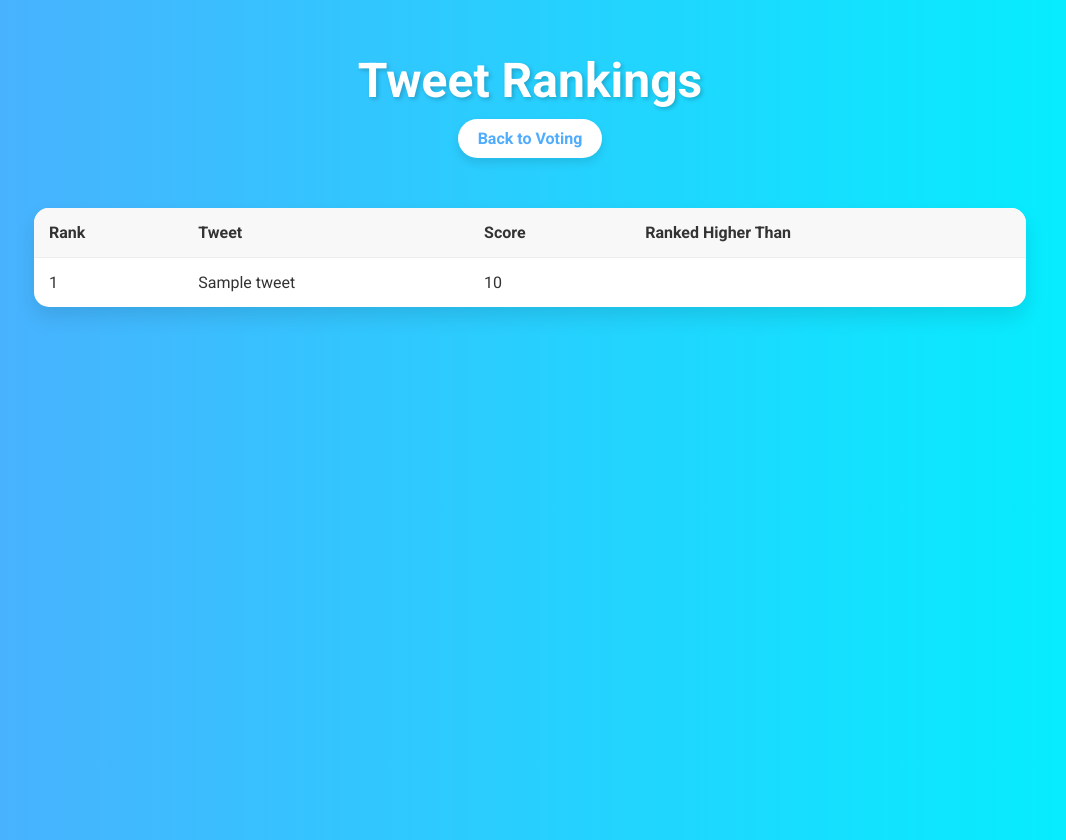
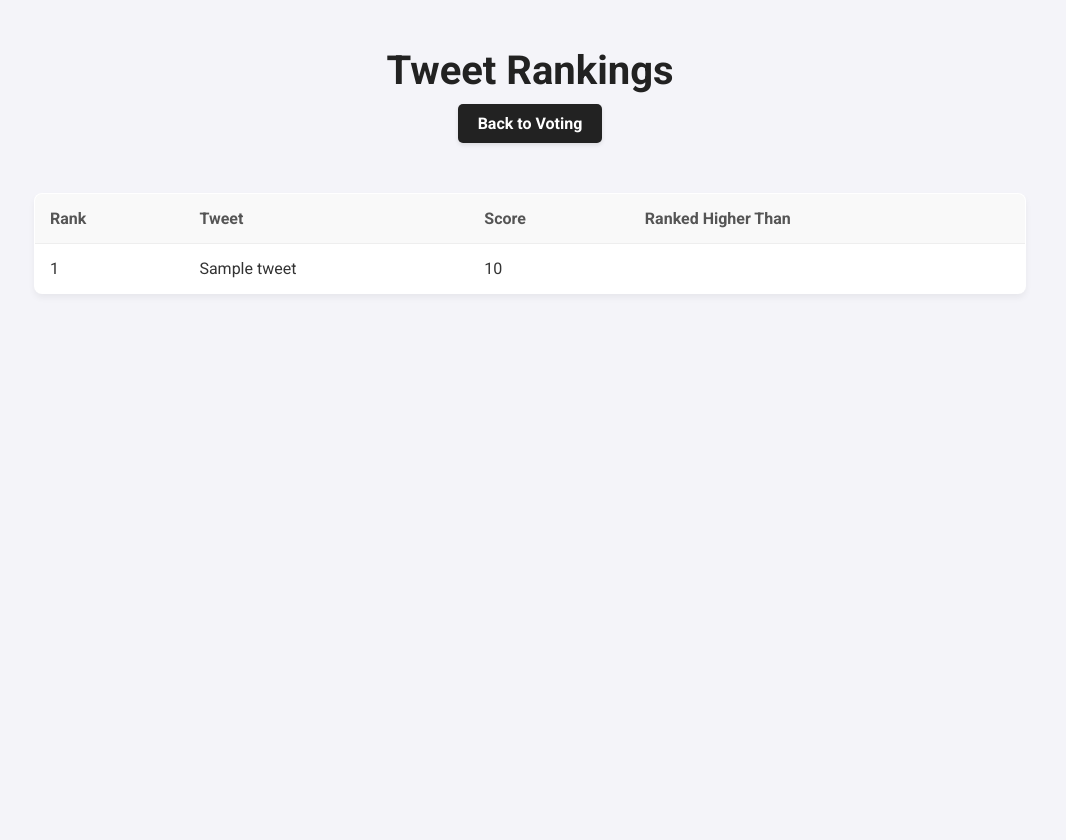
Before and after one commit to dhruv9990/hotornot-qualityscore, a Flask app: template templates/admin.html in a window 1280 px wide. Shown: the whole page, without its empty margins (110-1176 px from the left). Run offline with Flask 3, Linux system fonts and the light colour scheme; the template is opened without the code that fills it: most values are stand-ins (such as "Sample title", 1, 10 or a date in 2020).

Commit message:
Style: Implement black and white theme

```diff
--- a/static/style.css
+++ b/static/style.css
@@ -1,6 +1,6 @@
 body {
     font-family: 'Roboto', sans-serif;
-    background: linear-gradient(to right, #4facfe, #00f2fe);
+    background-color: #f4f4f9;
     color: #333;
     margin: 0;
     padding: 20px;
@@ -11,16 +11,14 @@ body {
 }
 
 h1 {
-    font-size: 3em;
-    color: #fff;
-    text-shadow: 2px 2px 4px rgba(0, 0, 0, 0.2);
+    font-size: 2.5em;
+    color: #222;
     margin-bottom: 10px;
 }
 
 h2 {
-    font-size: 1.5em;
-    color: #fff;
-    text-shadow: 1px 1px 2px rgba(0, 0, 0, 0.2);
+    font-size: 1.2em;
+    color: #666;
     margin-bottom: 40px;
     font-weight: 400;
 }
@@ -36,14 +34,14 @@ h2 {
 
 .tweet {
     background: #fff;
-    border: none;
-    border-radius: 15px;
-    box-shadow: 0 10px 20px rgba(0, 0, 0, 0.1);
+    border: 1px solid #ddd;
+    border-radius: 8px;
+    box-shadow: 0 4px 6px rgba(0, 0, 0, 0.05);
     width: 400px;
     min-height: 150px;
     padding: 25px;
     cursor: pointer;
-    transition: transform 0.3s, box-shadow 0.3s;
+    transition: transform 0.2s, box-shadow 0.2s, border-color 0.2s;
     display: flex;
     align-items: center;
     justify-content: center;
@@ -51,15 +49,15 @@ h2 {
 }
 
 .tweet:hover {
-    transform: translateY(-10px);
-    box-shadow: 0 15px 30px rgba(0, 0, 0, 0.15);
+    transform: translateY(-5px);
+    box-shadow: 0 8px 12px rgba(0, 0, 0, 0.08);
+    border-color: #bbb;
 }
 
 .vs {
-    font-size: 2em;
+    font-size: 1.5em;
     font-weight: bold;
-    color: #fff;
-    text-shadow: 2px 2px 4px rgba(0, 0, 0, 0.2);
+    color: #aaa;
 }
 
 table {
@@ -68,9 +66,10 @@ table {
     margin-top: 30px;
     border-collapse: collapse;
     background: #fff;
-    border-radius: 15px;
+    border-radius: 8px;
     overflow: hidden;
-    box-shadow: 0 10px 20px rgba(0, 0, 0, 0.1);
+    box-shadow: 0 4px 6px rgba(0, 0, 0, 0.05);
+    border: 1px solid #ddd;
 }
 
 th, td {
@@ -80,8 +79,13 @@ th, td {
 }
 
 th {
-    background-color: #f8f8f8;
+    background-color: #f9f9f9;
     font-weight: bold;
+    color: #555;
+}
+
+tr:hover {
+    background-color: #f5f5f5;
 }
 
 tr:last-child td {
@@ -97,16 +101,15 @@ ul {
     display: inline-block;
     margin-bottom: 20px;
     padding: 10px 20px;
-    background: #fff;
-    color: #4facfe;
+    background: #222;
+    color: #fff;
     text-decoration: none;
-    border-radius: 25px;
+    border-radius: 5px;
     font-weight: bold;
-    box-shadow: 0 5px 10px rgba(0, 0, 0, 0.1);
-    transition: transform 0.3s, box-shadow 0.3s;
+    box-shadow: 0 2px 4px rgba(0, 0, 0, 0.1);
+    transition: background-color 0.2s;
 }
 
 .back-link:hover {
-    transform: translateY(-3px);
-    box-shadow: 0 8px 15px rgba(0, 0, 0, 0.15);
+    background-color: #555;
 }
```
